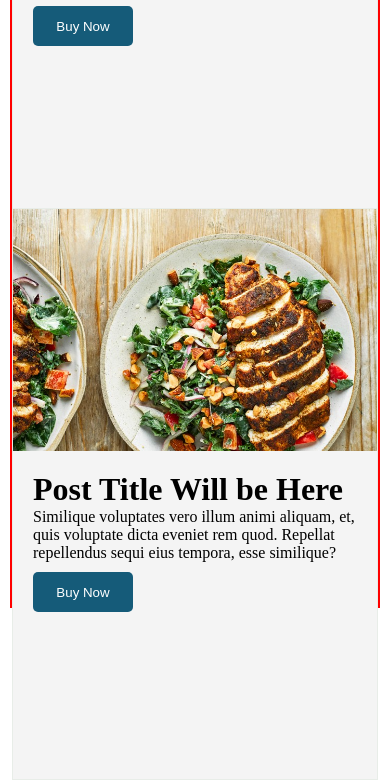
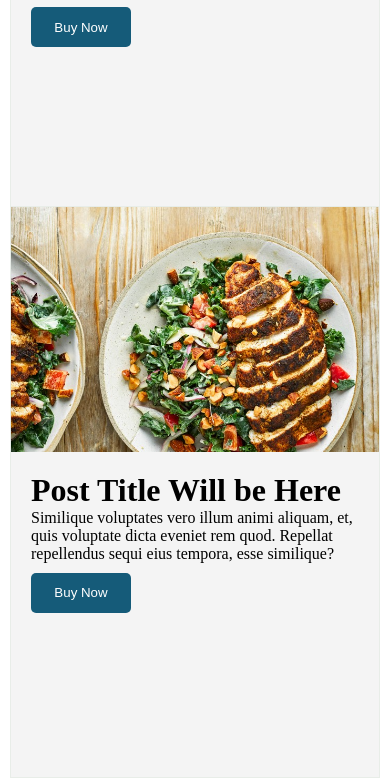
Before and after one commit to marinaakter/Practice-Task, a plain HTML site: page index.html in a window 390 px wide. Shown: the part 414-1194 px from the top of the page. Drawn offline with Linux system fonts and the light colour scheme.

Commit message:
chore: Update media query max-width value for food container

```diff
--- a/style/style.css
+++ b/style/style.css
@@ -44,9 +44,8 @@
   transition: all 0.5s;
 }
 
-@media screen and (max-width:635px) {
+@media screen and (max-width:636px) {
         .food-container{
-            border: 2px solid red;
             height: 120%;
             grid-template-columns: repeat(1, 1fr);
             grid-template-rows: 600px 300px;
```
